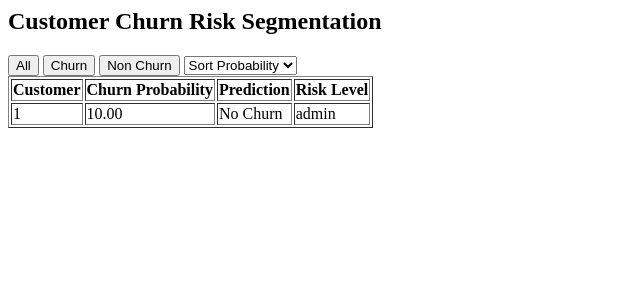
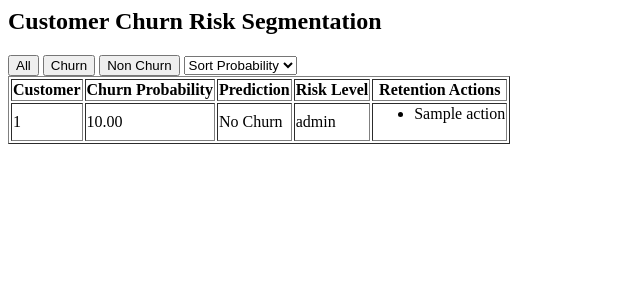
Before and after one commit to mrudulavinay30/customer-churn-platform, a Flask app: template templates/risk.html in a window 1280 px wide. Shown: the top 300 px of the page, without its empty margins (0-640 px from the left). Run offline with Flask 3, Linux system fonts and the light colour scheme; the template is opened without the code that fills it: most values are stand-ins (such as "Sample title", 1, 10 or a date in 2020); parts of the project's set-up code (start-up, migrations or seed data) failed here and were passed over.

Commit message:
solutions given

```diff
--- a/app.py
+++ b/app.py
@@ -7,6 +7,8 @@ from ml.cost_analysis import threshold_cost_curve
 from ml.preprocessing import preprocess_user_data
 from ml.eda import generate_eda
 from ml.feature_importance import get_feature_importance
+from ml.retention import get_retention_actions
+
 
 feature_names = joblib.load("ml/feature_columns.pkl")
 
@@ -27,11 +29,24 @@ rf_model = joblib.load("ml/rf_model.pkl")
 def home():
     return render_template("index.html")
 
+
+
 @app.route("/risk")
 def risk():
     df = pd.read_csv("static/results.csv")
+
+
+
+    # Apply retention logic per customer
+    df["Retention_Actions"] = df.apply(
+        lambda row: get_retention_actions(row),
+        axis=1
+
+    )
+
     table_data = df.to_dict(orient="records")
     return render_template("risk.html", table_data=table_data)
+
 
 @app.route("/upload", methods=["POST"])
 def upload():
@@ -103,6 +118,8 @@ def upload():
     )
     table_data = df.to_dict(orient="records")
 
+
+
     # -----------------------------
     # 5️⃣ COST-OPTIMAL THRESHOLD
     # -----------------------------
--- a/templates/risk.html
+++ b/templates/risk.html
@@ -12,6 +12,7 @@
   </select>
 </div>
 
+<!-- ================= RISK TABLE ================= -->
 <table id="riskTable" border="1">
   <thead>
     <tr>
@@ -19,26 +20,42 @@
       <th>Churn Probability</th>
       <th>Prediction</th>
       <th>Risk Level</th>
+      <th>Retention Actions</th>
     </tr>
   </thead>
+
   <tbody>
     {% for row in table_data %}
     <tr data-pred="{{ row['RF_Pred'] }}" data-prob="{{ row['RF_Prob'] }}">
-      <td>{{ loop.index }}</td>
+      <td>{{ row["customerID"] if "customerID" in row else loop.index }}</td>
       <td>{{ "%.2f"|format(row["RF_Prob"]) }}</td>
       <td>{{ "Churn" if row["RF_Pred"] == 1 else "No Churn" }}</td>
       <td>{{ row["Risk_Level"] }}</td>
+
+      <!-- RETENTION ACTIONS -->
+      <td>
+        {% if row["Retention_Actions"] %}
+          <ul>
+            {% for action in row["Retention_Actions"] %}
+              <li>{{ action }}</li>
+            {% endfor %}
+          </ul>
+        {% else %}
+          —
+        {% endif %}
+      </td>
     </tr>
     {% endfor %}
   </tbody>
 </table>
+
+<!-- ================= JS ONLY ================= -->
 <script>
 function filterRows(type) {
   let rows = document.querySelectorAll("#riskTable tbody tr");
 
   rows.forEach(row => {
     let pred = row.dataset.pred;
-
     if (type === "all") row.style.display = "";
     else if (type === "churn" && pred === "1") row.style.display = "";
     else if (type === "non-churn" && pred === "0") row.style.display = "";
```
Also changed, not shown: ml/retention.py (added, +23 -0 lines).
